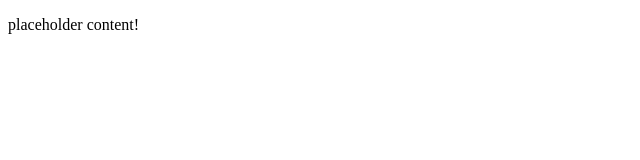
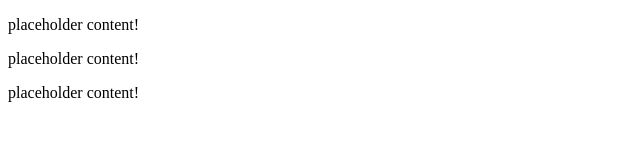
Before and after one commit to aquatic-pastry/aquatic-pastry-github.io, a plain HTML site: page index.html in a window 1280 px wide. Shown: the whole page, without its empty margins (0-640 px from the left). Drawn offline with Linux system fonts and the light colour scheme.

Commit message:
Update index.html

```diff
--- a/index.html
+++ b/index.html
@@ -9,5 +9,7 @@
 </head>
 <body>
     <p>placeholder content!</p>
+    <p>placeholder content!</p>
+    <p>placeholder content!</p>
 </body>
 </html>
```
